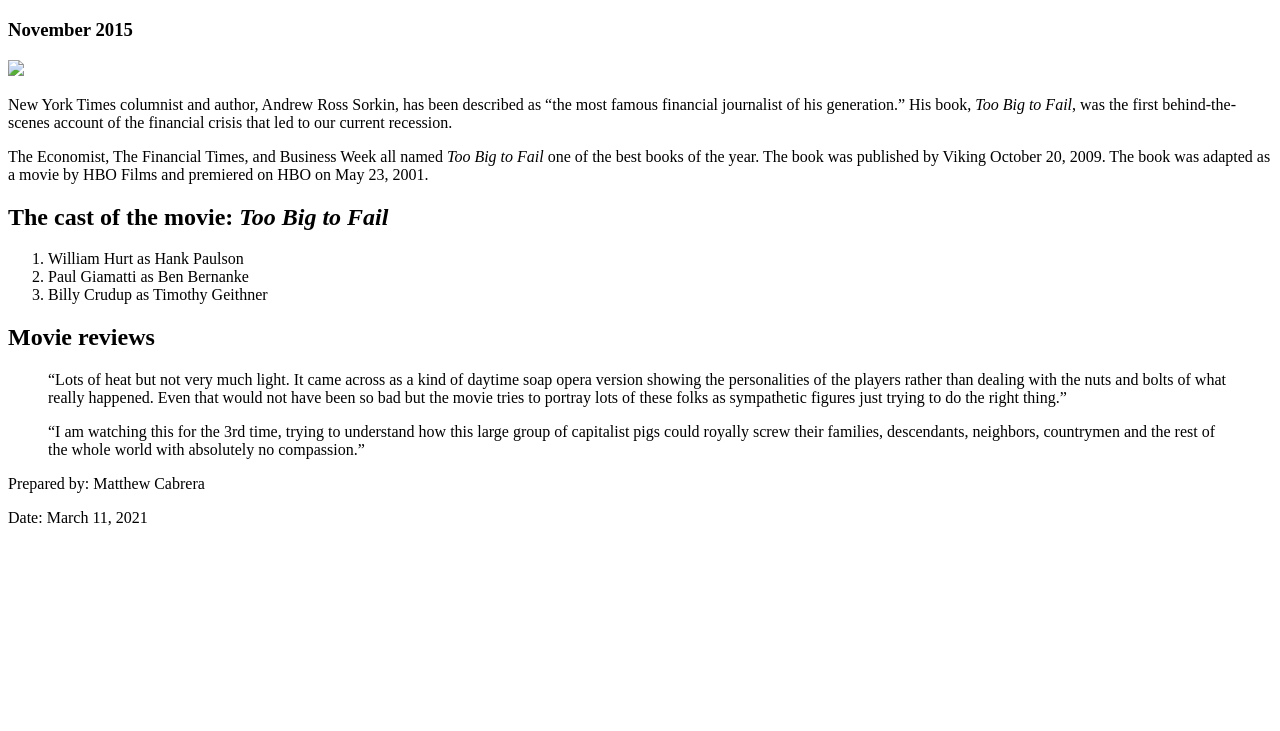
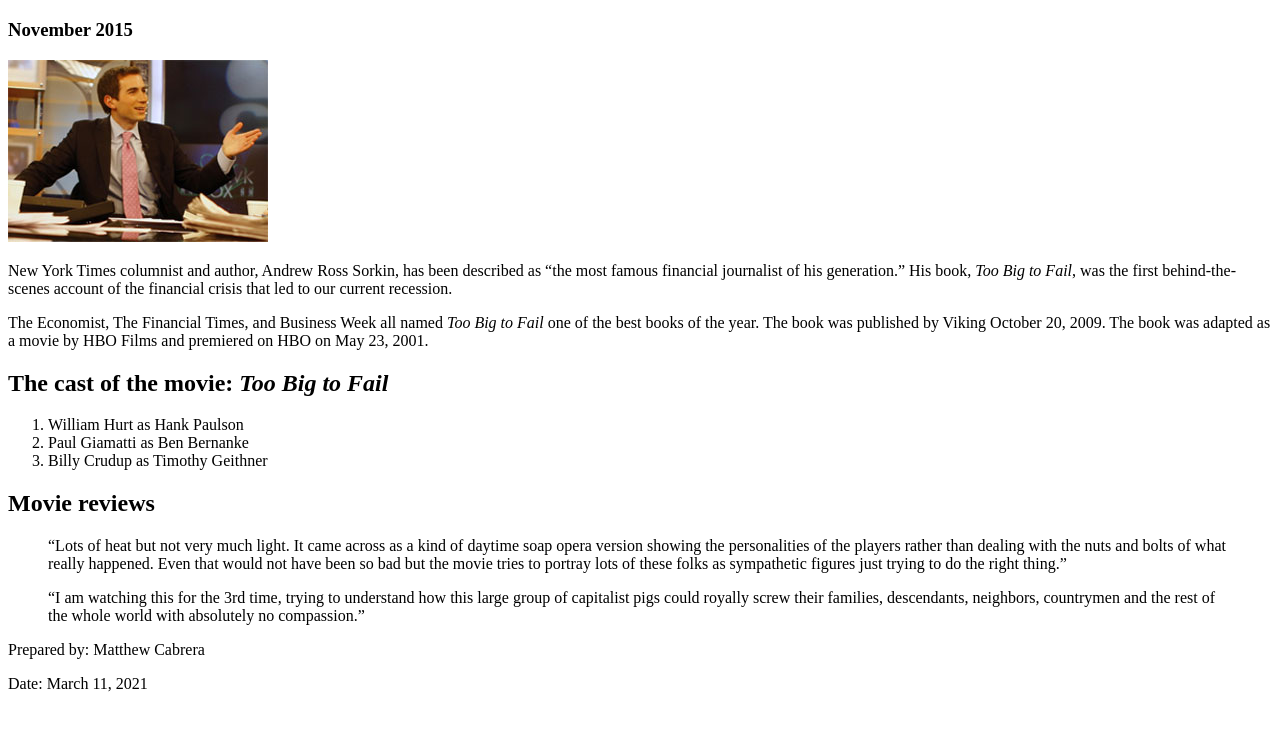
Before and after one commit to mc-729/A09, a plain HTML site: page index.html in a window 1280 px wide. Shown: the part 61-792 px from the top of the page. Drawn offline with Linux system fonts and the light colour scheme.

Commit message:
Task: Updated index.html to properly upload the jpg image.

```diff
--- a/index.html
+++ b/index.html
@@ -10,7 +10,7 @@
           Andrew Ross Sorkin, author of <em>Too Big to Fail</em>
       </h1>
       <h3>November 2015</h3>
-      <img src="..//images/sorkin_desk260.jpg" width="260">
+      <img src="images/sorkin_desk260.jpg" alt="Andrew Ross Sorkin Desk"width="260">
 
       <p>
           New York Times columnist and author, Andrew Ross Sorkin, has been described as
```
